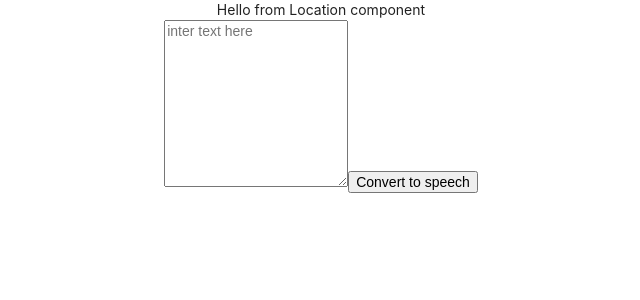
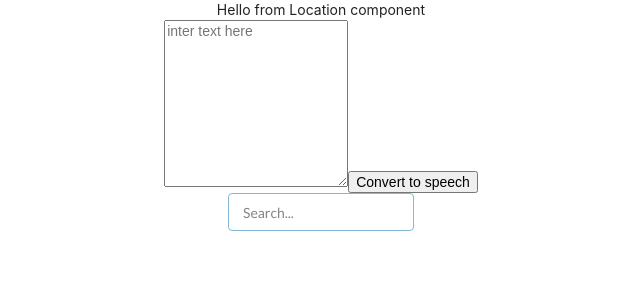
Before and after one commit to yusuf963/reactify, a React (Create React App) app: page / in a window 1280 px wide. Shown: the top 300 px of the page, without its empty margins (319-959 px from the left). Built offline with nearby package versions, Linux system fonts and the light colour scheme; no server answers.

Commit message:
build fetch config object

```diff
--- a/package.json
+++ b/package.json
@@ -6,6 +6,7 @@
     "@testing-library/jest-dom": "^5.16.4",
     "@testing-library/react": "^13.3.0",
     "@testing-library/user-event": "^13.5.0",
+    "axios": "^0.27.2",
     "react": "^18.2.0",
     "react-dom": "^18.2.0",
     "react-scripts": "5.0.1",
--- a/src/App.js
+++ b/src/App.js
@@ -1,5 +1,6 @@
 import UserLocation from './components/UserLocation';
 import SpeechRecognition from './components/SpeechRecognition'
+import FetchImages from './components/FetchImages'
 import './App.css';
 
 
@@ -8,6 +9,7 @@ function App() {
     <div className="App">
       <UserLocation />
       <SpeechRecognition/>
+      <FetchImages/>
 
     </div>
   );
--- /dev/null
+++ b/src/components/FetchImages.js
@@ -0,0 +1,42 @@
+import React from 'react';
+import axios from 'axios';
+
+const call_config = {
+  url: 'https://api.unsplash.com/search/photos',
+  acess_key: 'tdJmdo0XwlxZqcfU1d6BSmNrwwPbHaUab7Zi0XXYsKc'
+
+}
+
+
+class FetchImages extends React.Component {
+  state = {
+    term: null,
+    data: null
+  }
+
+  onSearchSubmit(term) {
+    axios.get(call_config.url, {
+      params: {
+        query: term
+      },
+      headers: {
+        Authorization: `Client-ID ${call_config.acess_key}`
+      }
+    }
+    )
+  }
+
+  render() {
+    // const handleTermInput = (e) => {
+    //   this.setState({ term: e.target.value })
+    // }
+    console.log(this.state.data)
+    return (
+      <div onSubmit={this.onSearchSubmit} class="ui input focus">
+        <input type="text" placeholder="Search..." />
+      </div>
+    );
+  }
+}
+
+export default FetchImages;
```
Also changed, not shown: src/components/SearchBar.js (added), 1 other file (tests, documents, lock files or other folders).
